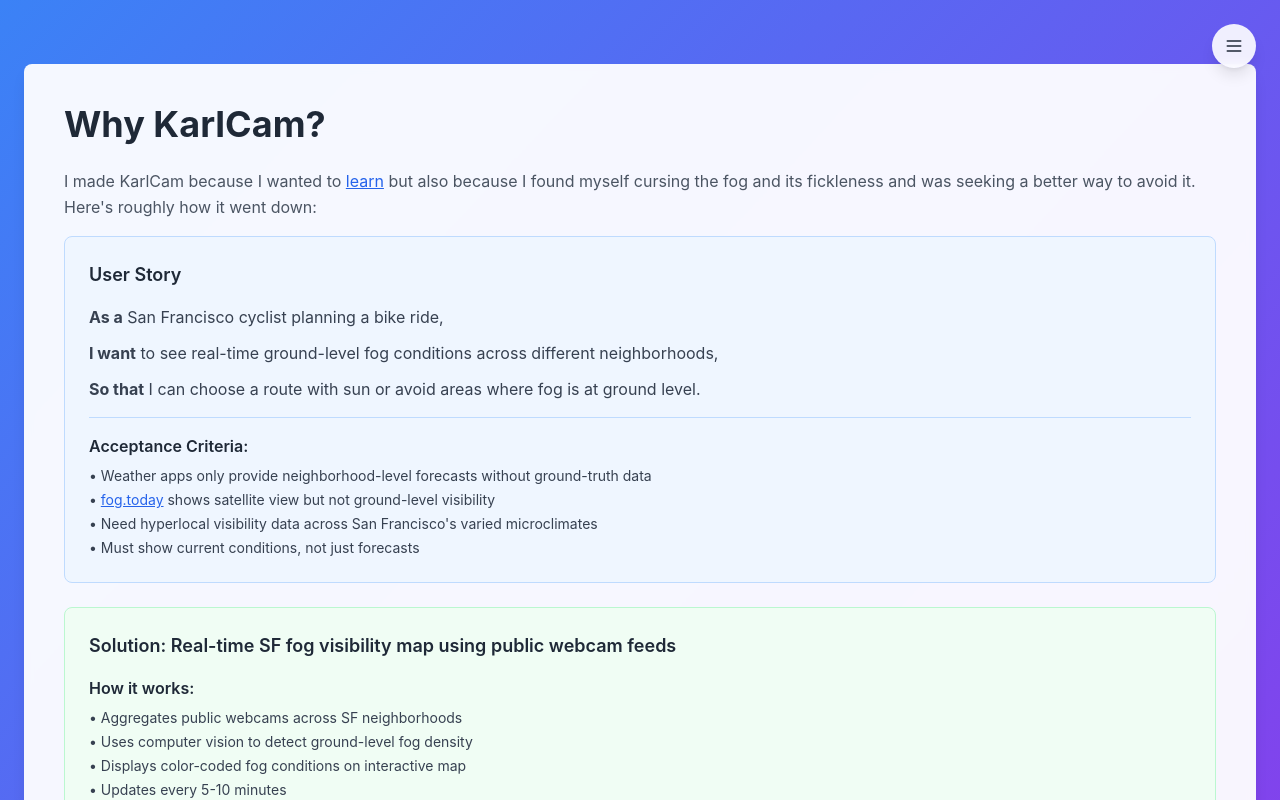
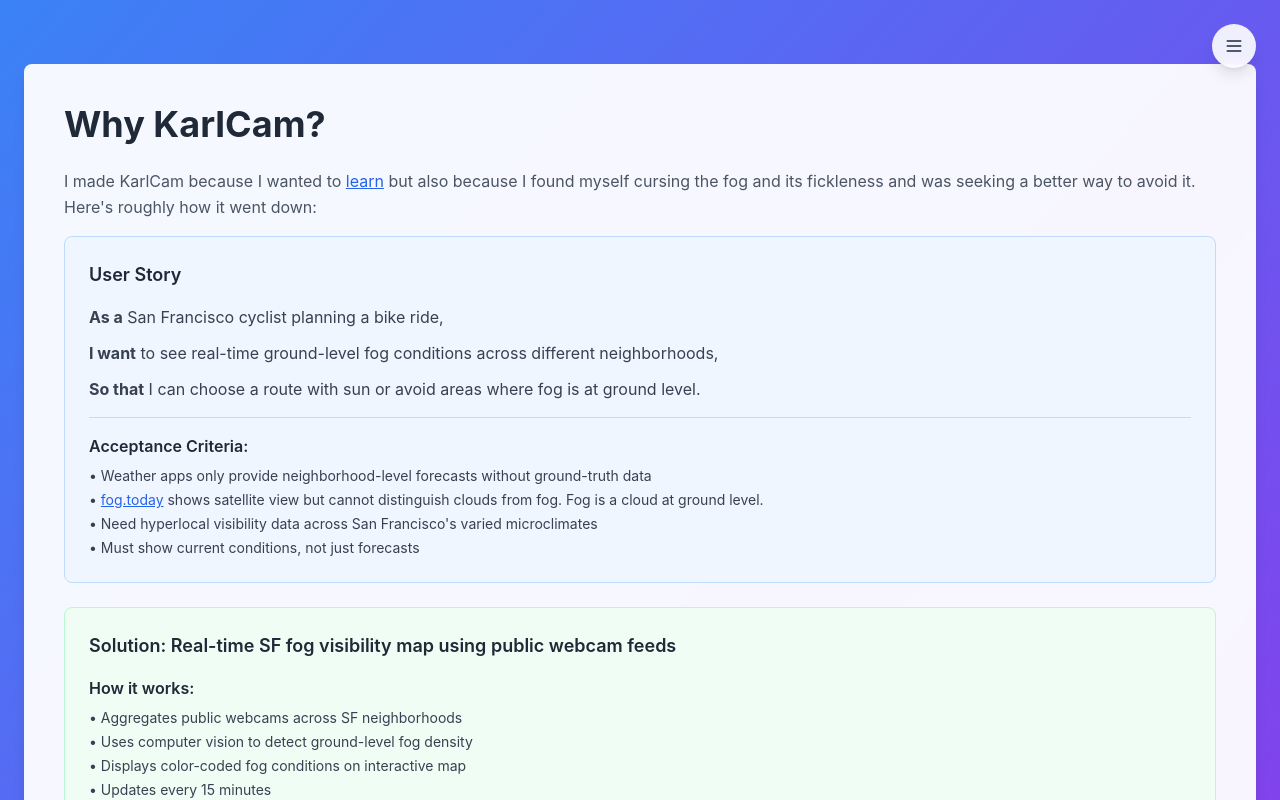
Before and after one commit to rklaeser/KarlCam, a React (Create React App) app in the folder web/frontend/: page /why-karlcam in a window 1280 px wide. Shown: the top 800 px of the page. Built offline with nearby package versions, Linux system fonts and the light colour scheme; the HTML template or start-up script is replaced by a standard one.

Commit message:
feat: new scheduling

```diff
--- a/web/frontend/src/pages/WhyKarlCam.tsx
+++ b/web/frontend/src/pages/WhyKarlCam.tsx
@@ -45,7 +45,7 @@
                 <h4 className="font-semibold text-gray-800 mb-2">Acceptance Criteria:</h4>
                 <ul className="space-y-1 text-sm text-gray-700">
                   <li>• Weather apps only provide neighborhood-level forecasts without ground-truth data</li>
-                  <li>• <a href="https://fog.today/" target="_blank" rel="noopener noreferrer" className="text-blue-600 hover:text-blue-800 underline">fog.today</a> shows satellite view but not ground-level visibility</li>
+                  <li>• <a href="https://fog.today/" target="_blank" rel="noopener noreferrer" className="text-blue-600 hover:text-blue-800 underline">fog.today</a> shows satellite view but cannot distinguish clouds from fog. Fog is a cloud at ground level.</li>
                   <li>• Need hyperlocal visibility data across San Francisco's varied microclimates</li>
                   <li>• Must show current conditions, not just forecasts</li>
                 </ul>
@@ -61,7 +61,7 @@
                   <li>• Aggregates public webcams across SF neighborhoods</li>
                   <li>• Uses computer vision to detect ground-level fog density</li>
                   <li>• Displays color-coded fog conditions on interactive map</li>
-                  <li>• Updates every 5-10 minutes</li>
+                  <li>• Updates every 15 minutes</li>
                 </ul>
               </div>
 
```
Also changed, not shown: 1 other file (tests, documents, lock files or other folders).
